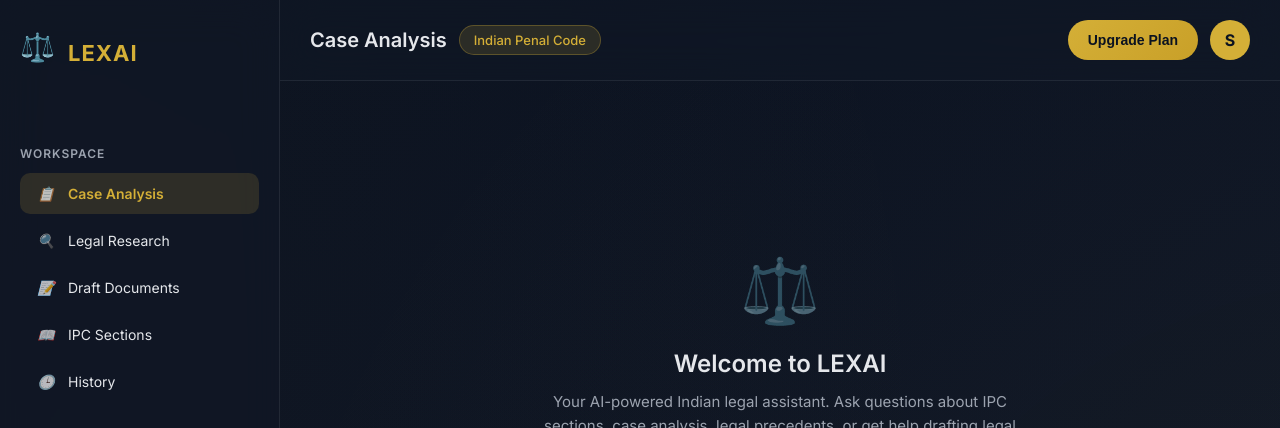
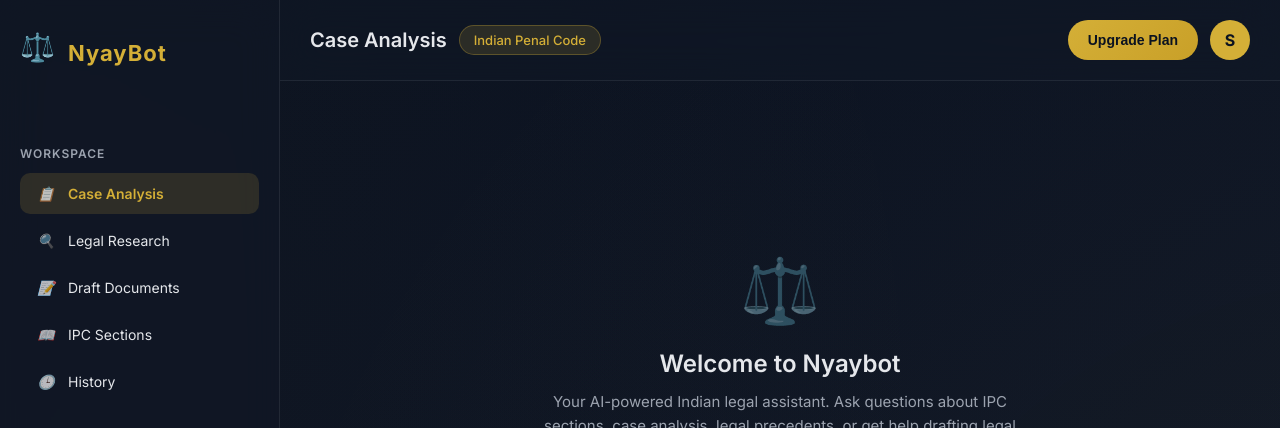
Before and after one commit to kamaaal0786/mp2, a plain HTML site: page nyaybot/pages/index.html in a window 1280 px wide. Shown: the top 428 px of the page. Drawn offline with Linux system fonts and the light colour scheme; sample sign-in values are in the browser's storage.

Commit message:
Updated my code

```diff
--- a/nyaybot/pages/index.html
+++ b/nyaybot/pages/index.html
@@ -3,7 +3,7 @@
 <head>
     <meta charset="UTF-8">
     <meta name="viewport" content="width=device-width, initial-scale=1.0">
-    <title>LEXAI - Indian Legal Intelligence Assistant</title>
+    <title>NyayBot - Indian Legal Intelligence Assistant</title>
     <link rel="stylesheet" href="../css/style.css">
     <link rel="stylesheet" href="../css/chatbot.css">
     <link rel="preconnect" href="https://fonts.googleapis.com">
@@ -16,7 +16,7 @@
         <aside class="sidebar">
             <div class="logo">
                 <span class="logo-icon">⚖️</span>
-                <span>LEXAI</span>
+                <span>NyayBot</span>
             </div>
 
             <div class="sidebar-section">Workspace</div>
@@ -81,7 +81,7 @@
                     <!-- Empty State -->
                     <div class="empty-state" id="emptyState">
                         <div class="empty-icon">⚖️</div>
-                        <h3 class="empty-title">Welcome to LEXAI</h3>
+                        <h3 class="empty-title">Welcome to Nyaybot</h3>
                         <p class="empty-subtitle">
                             Your AI-powered Indian legal assistant. Ask questions about IPC sections,
                             case analysis, legal precedents, or get help drafting legal documents.
```
Also changed, not shown: nyaybot/pages/login.html (+2 -2 lines), nyaybot/pages/register.html (+2 -2 lines).
